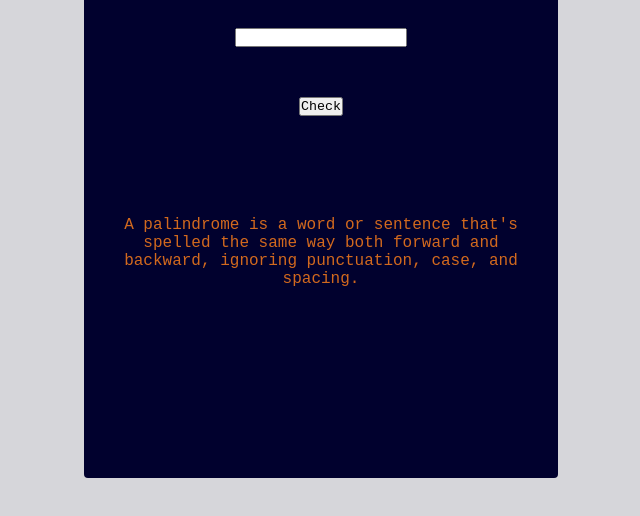
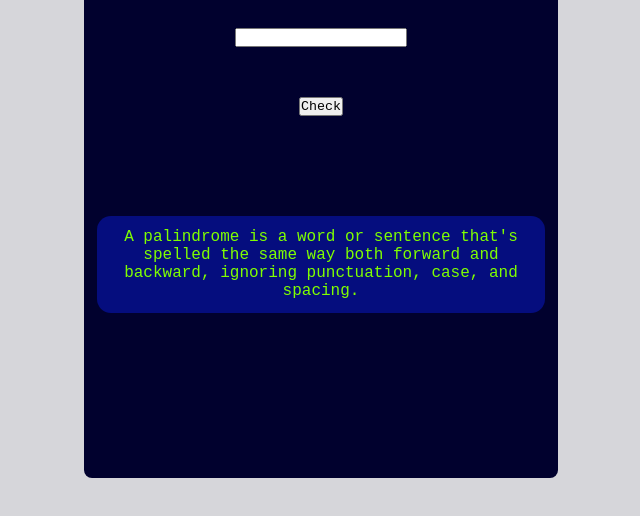
Before and after one commit to HayyatHussain/Palindrome-Checker, a plain HTML site: page index.html in a window 1280 px wide. Shown: the part 222-738 px from the top of the page, without its empty margins (319-959 px from the left). Drawn offline with Linux system fonts and the light colour scheme.

Commit message:
Styles and content modified

```diff
--- a/style.css
+++ b/style.css
@@ -21,10 +21,17 @@
   flex-direction: column;
   justify-content: top;
   align-items: center;
-  height: 75vh;
+  min-height: 75vh;
   width: 37vw;
   gap: 50px;
   background-color: rgb(1, 1, 46);
-  border-radius: 4px;
+  border-radius: 8px;
   padding: 2vw 1vw;
 }
+
+.p-content {
+  background-color: rgb(5, 13, 126);
+  color: chartreuse;
+  border-radius: 14px;
+  padding: 1vw;
+}
```
